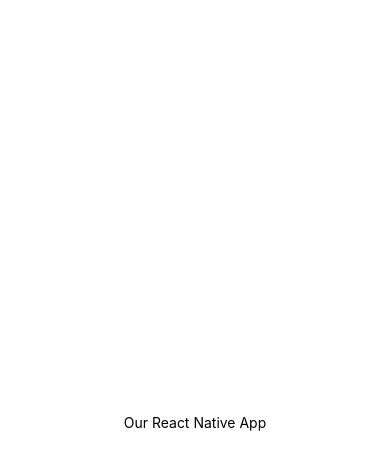
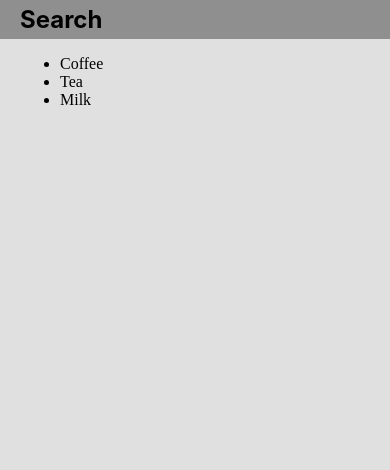
Before and after one commit to seanjiangsh/ztm-meals-to-go, a React Native app: screen / in a window 390 px wide. Shown: the top 470 px of the page. Built offline with nearby package versions, Linux system fonts and the light colour scheme.

Commit message:
feat: Exercise App Layout

```diff
--- a/App.tsx
+++ b/App.tsx
@@ -1,12 +1,24 @@
 import { StatusBar } from "expo-status-bar";
 import { StyleSheet, Text, View } from "react-native";
+import { SafeAreaProvider } from "react-native-safe-area-context";
 
 export default function App() {
   return (
-    <View style={styles.container}>
-      <Text>Our React Native App</Text>
-      <StatusBar style="auto" />
-    </View>
+    <SafeAreaProvider>
+      <View style={styles.container}>
+        <View style={styles.searchHeaderContainer}>
+          <Text style={styles.searchText}>Search</Text>
+        </View>
+        <View style={styles.mainContent}>
+          <ul>
+            <li>Coffee</li>
+            <li>Tea</li>
+            <li>Milk</li>
+          </ul>
+        </View>
+        <StatusBar style="auto" />
+      </View>
+    </SafeAreaProvider>
   );
 }
 
@@ -17,4 +29,21 @@ const styles = StyleSheet.create({
     alignItems: "center",
     justifyContent: "center",
   },
+  searchHeaderContainer: {
+    width: "100%",
+    paddingHorizontal: 20,
+    backgroundColor: "#8f8f8f",
+  },
+  searchText: {
+    fontSize: 24,
+    fontWeight: "bold",
+    paddingTop: 5,
+    paddingBottom: 5,
+  },
+  mainContent: {
+    flex: 1,
+    width: "100%",
+    paddingHorizontal: 20,
+    backgroundColor: "#e0e0e0",
+  },
 });
```
